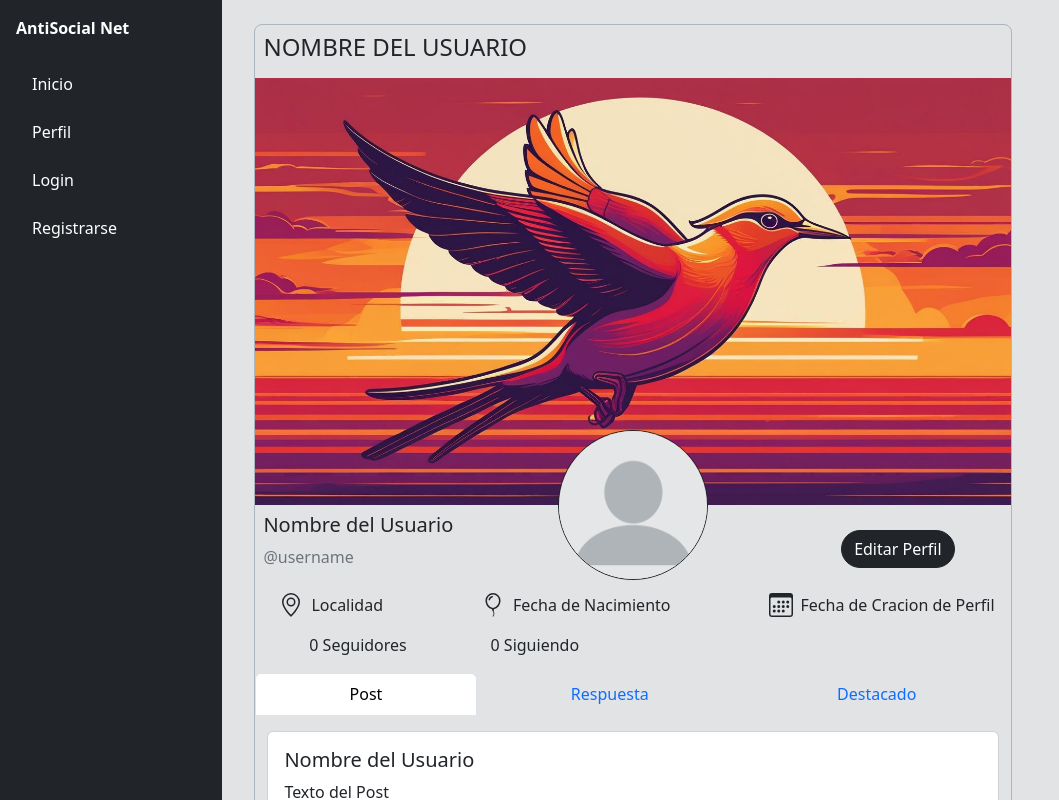
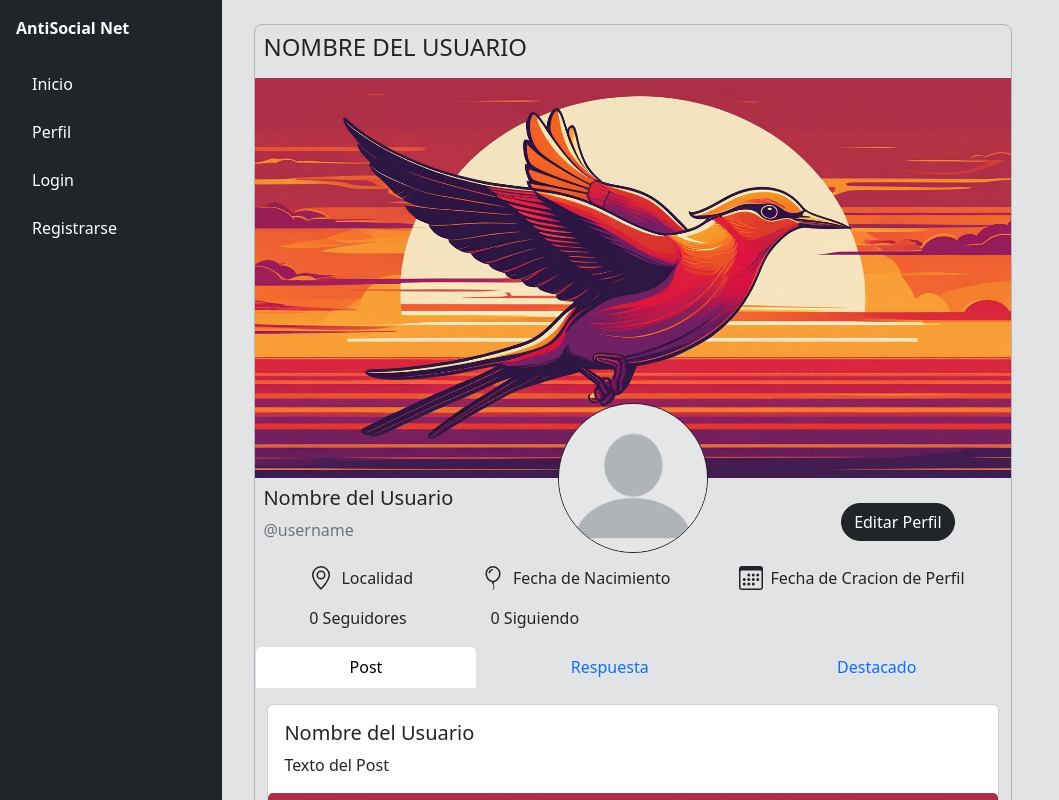
Before and after one commit to giulibrumatti/antisocial-net, a React (Vite) app: page /profile in a window 1280 px wide. Shown: the top 800 px of the page, without its empty margins (0-1059 px from the left). Built offline with nearby package versions, Linux system fonts and the light colour scheme.

Commit message:
Enhance Profile component: add 'portadaUser' class for image styling and adjust layout

```diff
--- a/src/pages/Profile/Profile.tsx
+++ b/src/pages/Profile/Profile.tsx
@@ -18,7 +18,7 @@ const Profile = () => {
         <div className="container mx-2 border border-dark-subtle rounded-3 p-0 m-0 w-75">
             <h4 className="p-2">NOMBRE DEL USUARIO</h4>
             <div className="p-0 m-0 container-fluid position-relative">
-                <img className="w-100" src={portada} alt="Portada del usuario" />
+                <img className="w-100 portadaUser" src={portada} alt="Portada del usuario" />
                 <img className="foto-perfil border border-dark" src={fotoPerfil} alt="" />
             </div>
             <div className="container-fluid d-flex  align-items-center justify-content-between p-2">
@@ -28,7 +28,7 @@ const Profile = () => {
                 </div>
                 <Button className="rounded-pill mx-5" variant="dark">Editar Perfil</Button>
             </div>
-            <div className="container d-flex flex-row align-items-start justify-content-between px-3">
+            <div className="container d-flex flex-row align-items-start justify-content-around px-3">
                 <div className="d-flex flex-row align-items-start justify-content-between">
                     <svg xmlns="http://www.w3.org/2000/svg" width="24" height="24" fill="currentColor" className="bi bi-geo-alt mx-2" viewBox="0 0 16 16">
                         <path d="M12.166 8.94c-.524 1.062-1.234 2.12-1.96 3.07A32 32 0 0 1 8 14.58a32 32 0 0 1-2.206-2.57c-.726-.95-1.436-2.008-1.96-3.07C3.304 7.867 3 6.862 3 6a5 5 0 0 1 10 0c0 .862-.305 1.867-.834 2.94M8 16s6-5.686 6-10A6 6 0 0 0 2 6c0 4.314 6 10 6 10" />
--- a/src/pages/Profile/profile.css
+++ b/src/pages/Profile/profile.css
@@ -9,3 +9,6 @@
   transform: translateX(-50%);
   /* opcional: agrega sombra o borde si quieres destacar */
 }
+.portadaUser{
+  height: 50vh;
+}
```
